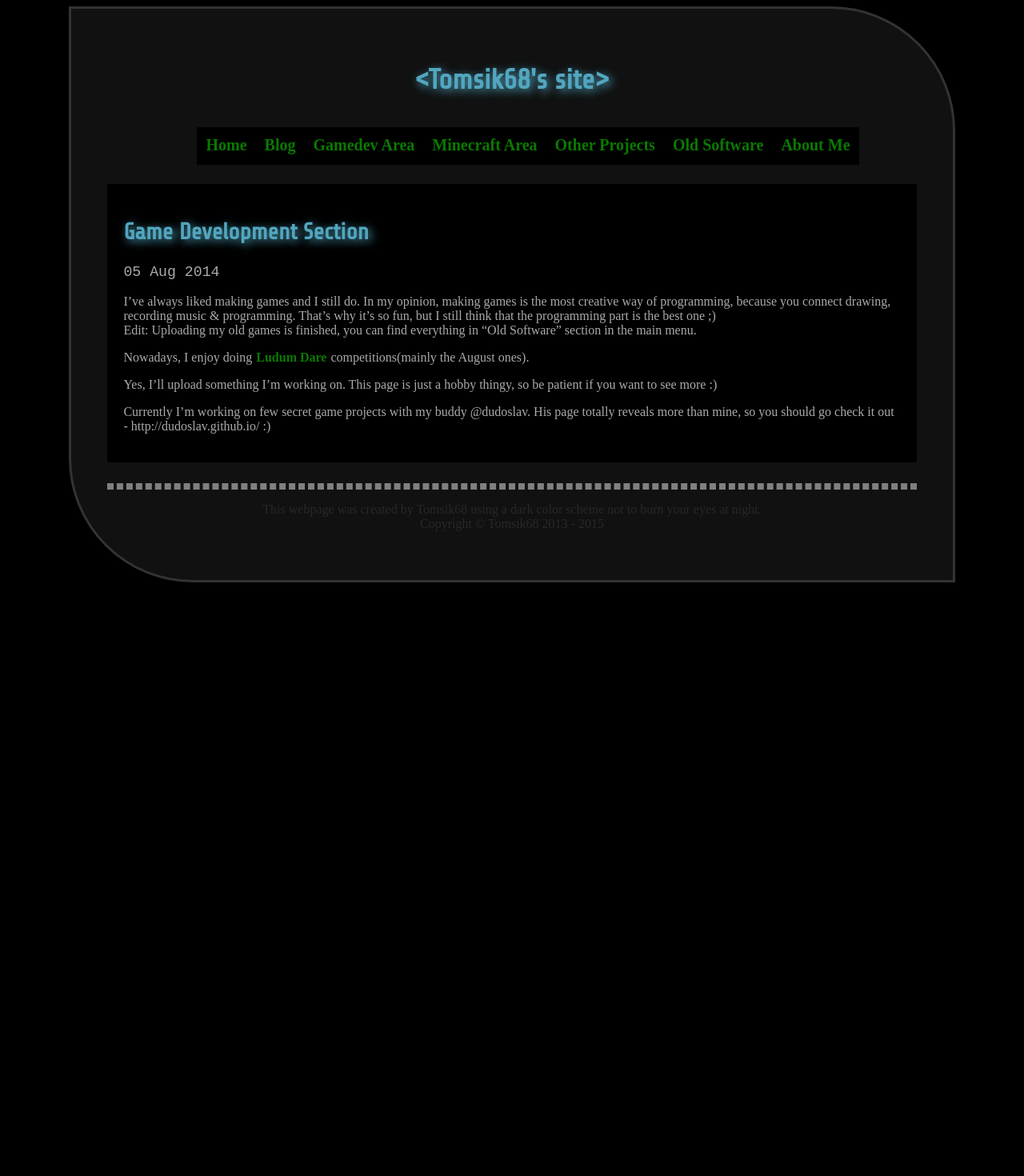
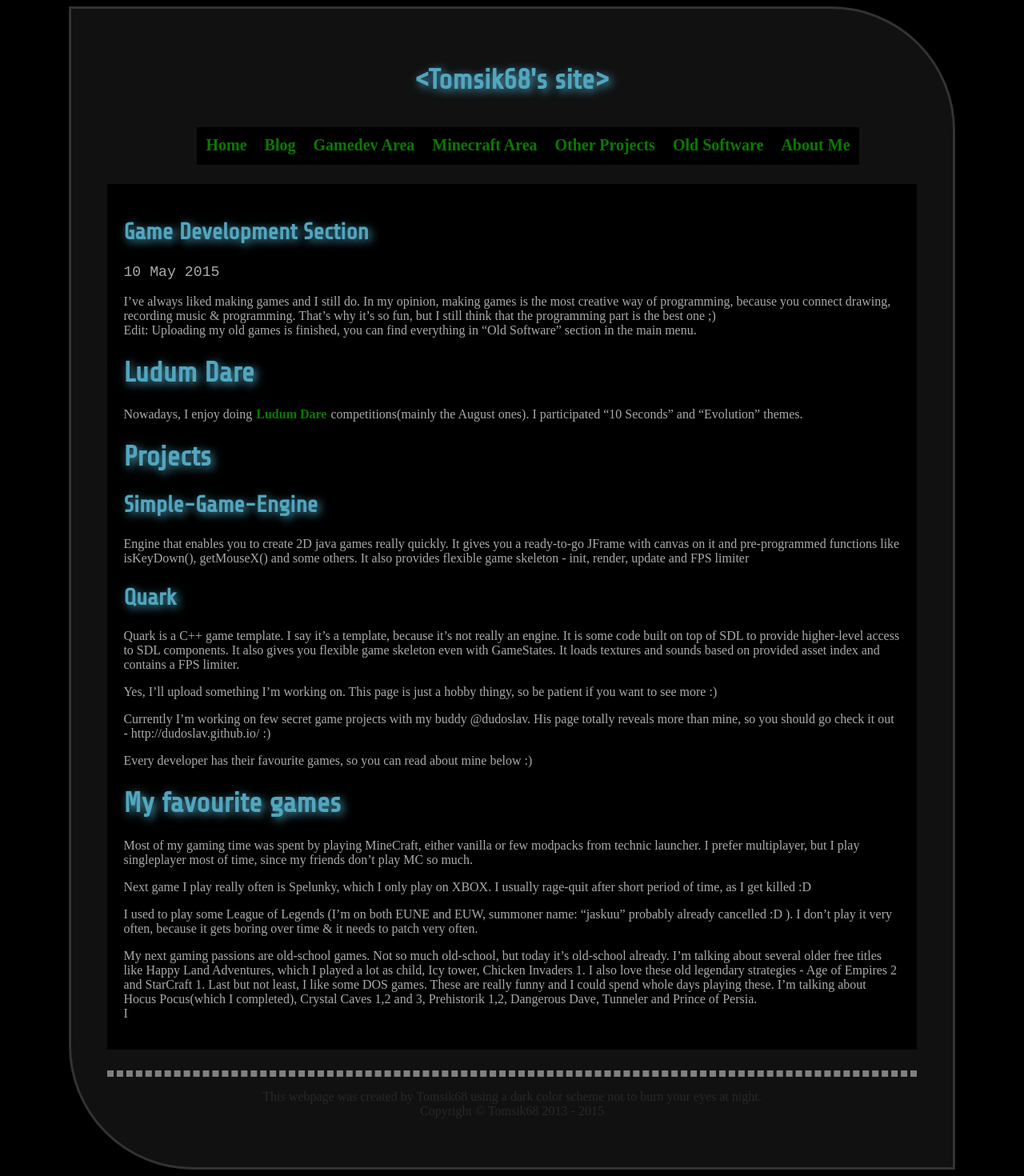
Before and after one commit to tomsik68/tomsik68.github.io, a Jekyll site: the page built from gamedev/index.markdown, in a window 1280 px wide. Shown: the whole page at 80% size. Built offline with Jekyll 4.4.1, drawn with Linux system fonts in a browser that asks for light colours; some web fonts are replaced; Markdown is read by kramdown in place of the engine named in the settings; before the commit the page ends 900 px from its top, so only the background shows below that.

Commit message:
Modified about me and gamedev pages

```diff
--- a/gamedev/index.markdown
+++ b/gamedev/index.markdown
@@ -1,14 +1,37 @@
 ---
 layout: post
 title: Game Development Section
-date: 2014-08-05 17:37:27
+date: 2015-05-10 13:56:30
 ---
 
 I've always liked making games and I still do. In my opinion, making games is the most creative way of programming, because you connect drawing, recording music & programming. That's why it's so fun, but I still think that the programming part is the best one ;) <br>
 Edit: Uploading my old games is finished, you can find everything in "Old Software" section in the main menu.
 
+# Ludum Dare
 Nowadays, I enjoy doing [Ludum Dare](http://www.ludumdare.com/) competitions(mainly the August ones).
+I participated "10 Seconds" and "Evolution" themes.
+
+# Projects
+
+## Simple-Game-Engine
+Engine that enables you to create 2D java games really quickly. It gives you a ready-to-go JFrame with canvas on it and pre-programmed functions like isKeyDown(), getMouseX() and some others. It also provides flexible game skeleton - init, render, update and FPS limiter
+
+## Quark
+Quark is a C++ game template. I say it's a template, because it's not really an engine. It is some code built on top of SDL to provide higher-level access to SDL components. It also gives you flexible game skeleton even with GameStates. It loads textures and sounds based on provided asset index and contains a FPS limiter.
 
 Yes, I'll upload something I'm working on. This page is just a hobby thingy, so be patient if you want to see more :)
 
 Currently I'm working on few secret game projects with my buddy @dudoslav. His page totally reveals more than mine, so you should go check it out - http://dudoslav.github.io/ :)
+
+Every developer has their favourite games, so you can read about mine below :)
+
+# My favourite games
+Most of my gaming time was spent by playing MineCraft, either vanilla or few modpacks from technic launcher. I prefer multiplayer, but I play singleplayer most of time, since my friends don't play MC so much.
+
+Next game I play really often is Spelunky, which I only play on XBOX. I usually rage-quit after short period of time, as I get killed :D
+
+I used to play some League of Legends (I'm on both EUNE and EUW, summoner name: "jaskuu" probably already cancelled :D ). I don't play it very often, because it gets boring over time &amp; it needs to patch very often.
+
+My next gaming passions are old-school games. Not so much old-school, but today it's old-school already. I'm talking about several older free titles like Happy Land Adventures, which I played a lot as child, Icy tower, Chicken Invaders 1. I also love these old legendary strategies - Age of Empires 2 and StarCraft 1.
+Last but not least, I like some DOS games. These are really funny and I could spend whole days playing these. I'm talking about Hocus Pocus(which I completed), Crystal Caves 1,2 and 3, Prehistorik 1,2, Dangerous Dave, Tunneler and Prince of Persia.<BR>
+I
```
Also changed, not shown: about/index.markdown (+11 -9 lines).
